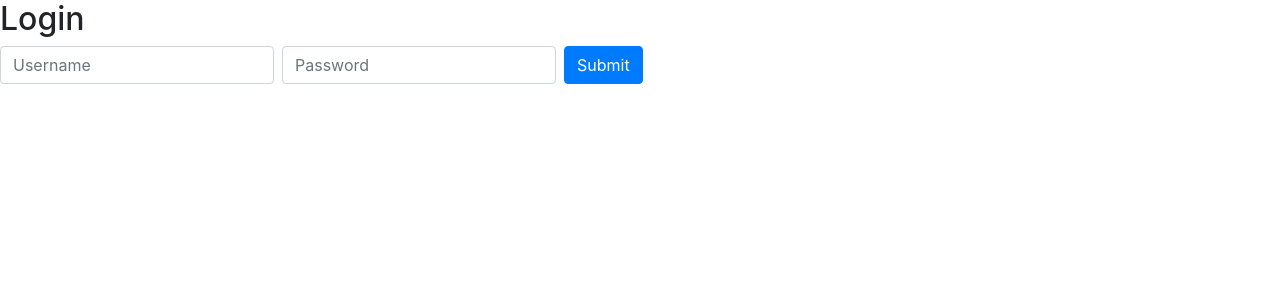
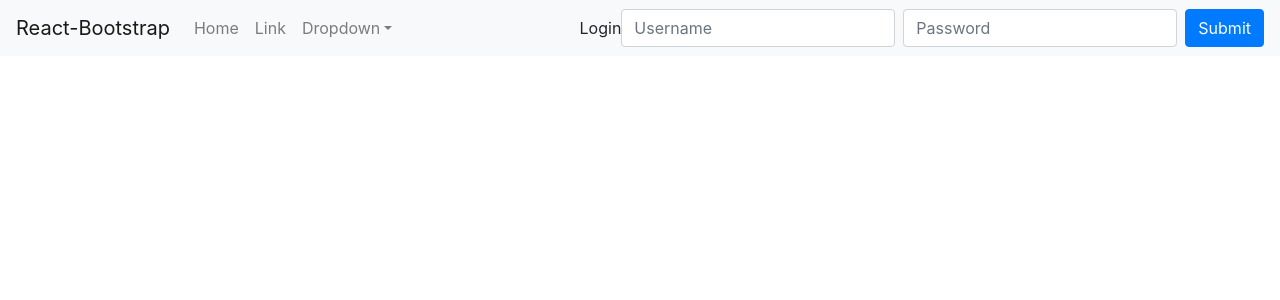
Before and after one commit to LMT-Phase3/group-social-ecards-tracy-logan-matt, a React (Create React App) app in the folder frontend/: page / in a window 1280 px wide. Shown: the top 300 px of the page. Built offline with nearby package versions, Linux system fonts and the light colour scheme.

Commit message:
put login component inside a navbar component

```diff
--- a/frontend/src/App.js
+++ b/frontend/src/App.js
@@ -1,11 +1,10 @@
 import './App.css'
-// import Navbar from 'react-bootstrap/Navbar'
-// import Form from 'react-bootstrap/Form'
-// import InputGroup from 'react-bootstrap/InputGroup'
-// import FormControl from 'react-bootstrap/FormControl'
+import { useState } from 'react'
+import Navbar from 'react-bootstrap/Navbar'
+import Nav from 'react-bootstrap/Nav'
+import NavDropdown from 'react-bootstrap/NavDropdown'
+import LoginComponent from './components/LoginComponent'
 // import Button from 'react-bootstrap/Button'
-import LoginComponent from './components/LoginComponent'
-import { useState } from 'react'
 
 function App () {
   const [username, setUsername] = useState()
@@ -17,9 +16,31 @@
   }
   return (
     <>
-      {token
-        ? <div>Logged in as {username} </div>
-        : <LoginComponent setAuth={setAuth} />}
+      <Navbar bg='light' expand='lg'>
+        <Navbar.Brand href='#home'>React-Bootstrap</Navbar.Brand>
+        <Navbar.Toggle aria-controls='basic-navbar-nav' />
+        <Navbar.Collapse id='basic-navbar-nav'>
+          <Nav className='mr-auto'>
+            <Nav.Link href='#home'>Home</Nav.Link>
+            <Nav.Link href='#link'>Link</Nav.Link>
+            <NavDropdown title='Dropdown' id='basic-nav-dropdown'>
+              <NavDropdown.Item href='#action/3.1'>Action</NavDropdown.Item>
+              <NavDropdown.Item href='#action/3.2'>Another action</NavDropdown.Item>
+              <NavDropdown.Item href='#action/3.3'>Something</NavDropdown.Item>
+              <NavDropdown.Divider />
+              <NavDropdown.Item href='#action/3.4'>Separated link</NavDropdown.Item>
+            </NavDropdown>
+          </Nav>
+          {/* <Form inline>
+      <FormControl type="text" placeholder="Search" className="mr-sm-2" />
+      <Button variant="outline-success">Search</Button>
+    </Form> */}
+          {token
+            ? <div>Logged in as {username} </div>
+            : <LoginComponent setAuth={setAuth} />}
+        </Navbar.Collapse>
+      </Navbar>
+
     </>
   )
 }
--- a/frontend/src/api.js
+++ b/frontend/src/api.js
@@ -1,7 +1,7 @@
 import axios from 'axios'
 
 const API = axios.create({
-  baseURL: 'http://localhost:3000/api/auth'
+  baseURL: 'http://localhost:8000/api/auth'
 })
 
 export function login (username, password) {
--- a/frontend/src/components/LoginComponent.js
+++ b/frontend/src/components/LoginComponent.js
@@ -1,23 +1,36 @@
-// import Navbar from 'react-bootstrap/Navbar'
 import Form from 'react-bootstrap/Form'
-// import InputGroup from 'react-bootstrap/InputGroup'
 import FormControl from 'react-bootstrap/FormControl'
 import Button from 'react-bootstrap/Button'
 import { useState } from 'react'
+// import { login } from '../api'   //HOLD FOR LATER
 
 const LoginComponent = ({ setAuth }) => {
   const [username, setUsername] = useState('')
   const [password, setPassword] = useState('')
+  // const [errors, setErrors] = useState()
   function handleSubmit (event) {
     event.preventDefault()
     console.log(username, password)
     console.log('Submitting')
     setAuth(username, '1234')
+    // login(username, password)
+    //   .then(data => {
+    //     if (data && data.auth_token) {
+    //       setAuth(username, data.auth_token)
+    //     }
+    //   })
+    //   .catch(error => {
+    //     setErrors(error.message)
+    //   })
   }
   return (
+
     <>
-      <h2>Login</h2>
+      <div>Login</div>
       <Form onSubmit={handleSubmit} inline>
+        {/* {errors && (
+          <div className='bg-red white pa3'>{errors}</div>
+        )} */}
         <FormControl
           type='text'
           placeholder='Username'
```
Also changed, not shown: 1 other file (tests, documents, lock files or other folders).
